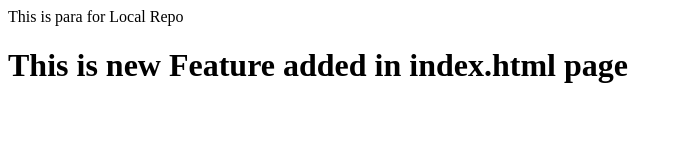
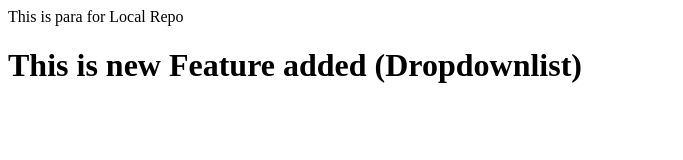
Before and after one commit to RahulJadhavRJ/Localrepo, a plain HTML site: page index.html in a window 1280 px wide. Shown: the whole page, without its empty margins (0-683 px from the left). Drawn offline with Linux system fonts and the light colour scheme.

Commit message:
dropdownlist added

```diff
--- a/index.html
+++ b/index.html
@@ -1,2 +1,2 @@
 <p> This is para for Local Repo </p>
-<h1> This is new Feature added in index.html page</h1>
+<h1> This is new Feature added (Dropdownlist)</h1>
```
